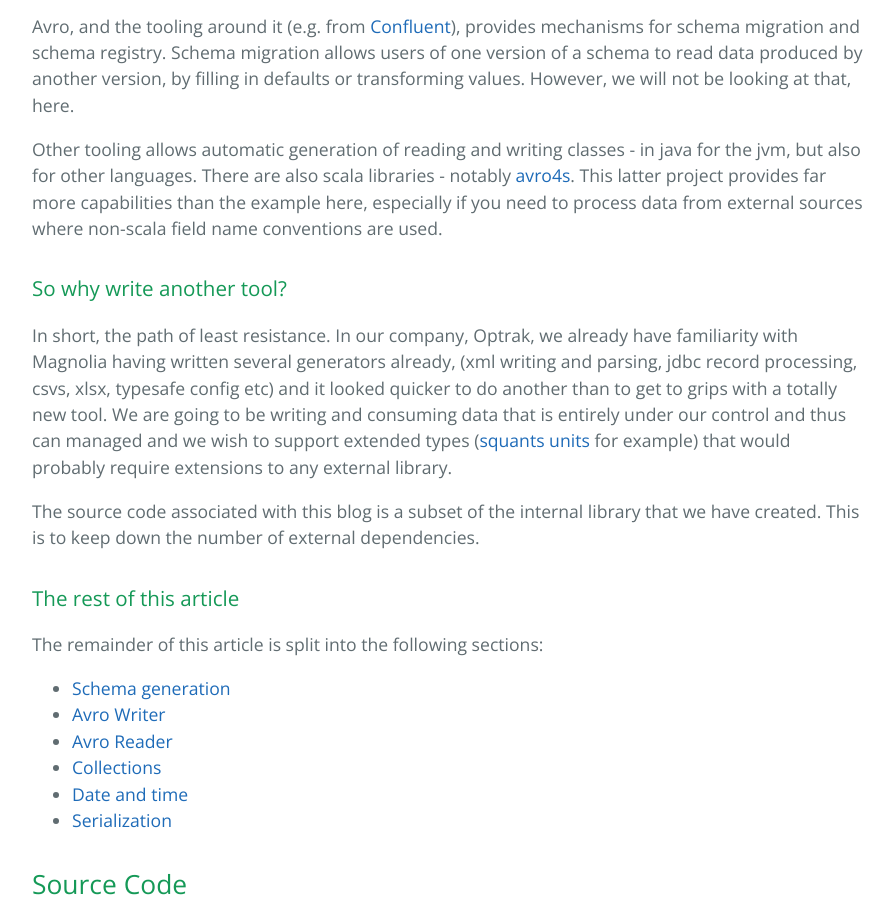
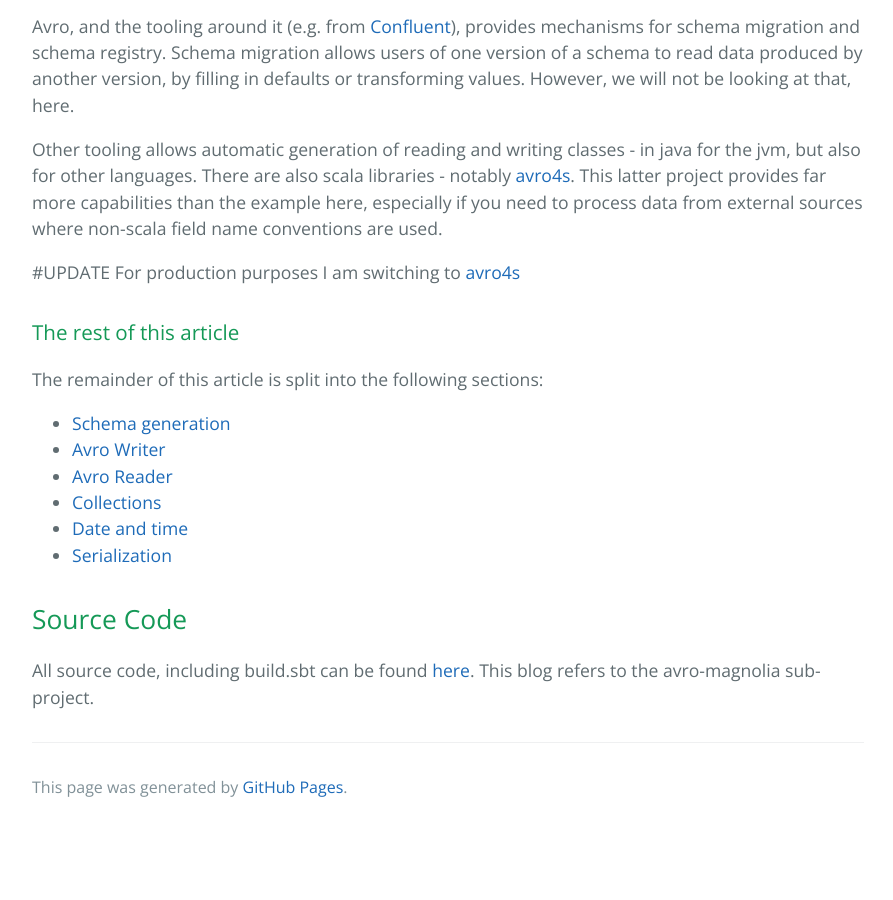
Before and after one commit to TimPigden/TimPigden.github.io, a Jekyll site: the page built from _pages/magnolia-avro/intro.md, in a window 1280 px wide and 900 px high, scrolled down 767 px. Shown: the whole window, without its empty margins (192-1085 px from the left). Built offline with Jekyll 4.4.1, drawn with Linux system fonts in a browser that asks for light colours; after the commit the page ends 1598 px from its top, so only the background shows below that.

Commit message:
switch to avro4s

```diff
--- a/_pages/magnolia-avro/intro.md
+++ b/_pages/magnolia-avro/intro.md
@@ -35,17 +35,8 @@ This latter project provides far more capabilities than the example here, especi
 if you need to process data from external sources where non-scala field name conventions
 are used.
 
-### So why write another tool?
-In short, the path of least resistance.
-In our company, Optrak, we already have familiarity with Magnolia having written several generators already,
-(xml writing and parsing, jdbc record processing, csvs, xlsx, typesafe config etc) and
-it looked quicker to do another than to get to grips with a totally new tool.
-We are going to be writing and consuming data that is entirely under our control and thus can
-managed and we wish to support extended types ([squants units](https://github.com/typelevel/squants)
-for example) that would probably require extensions to any external library.
-
-The source code associated with this blog is a subset of the internal library that we have created. This
-is to keep down the number of external dependencies.
+#UPDATE
+For production purposes I am switching to [avro4s](https://github.com/sksamuel/avro4s)
 
 ### The rest of this article
 The remainder of this article is split into the following sections:
```
